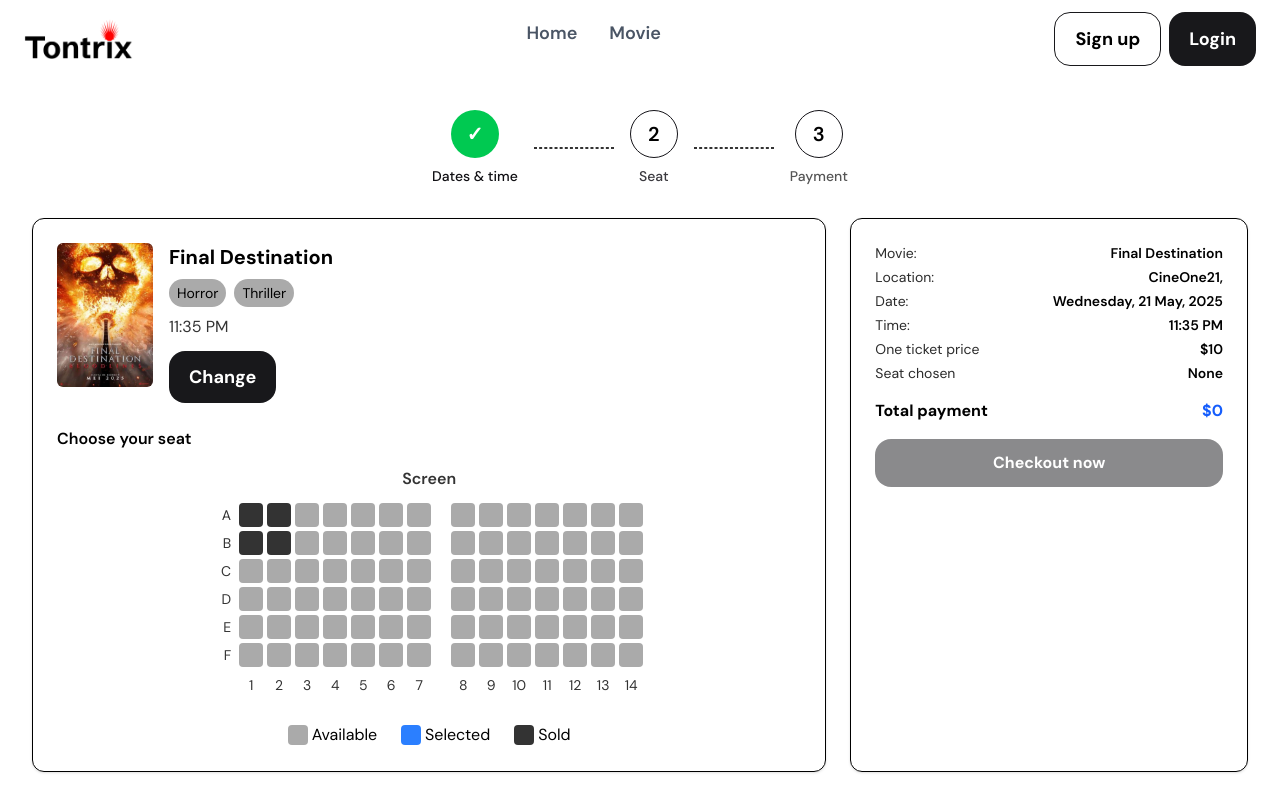
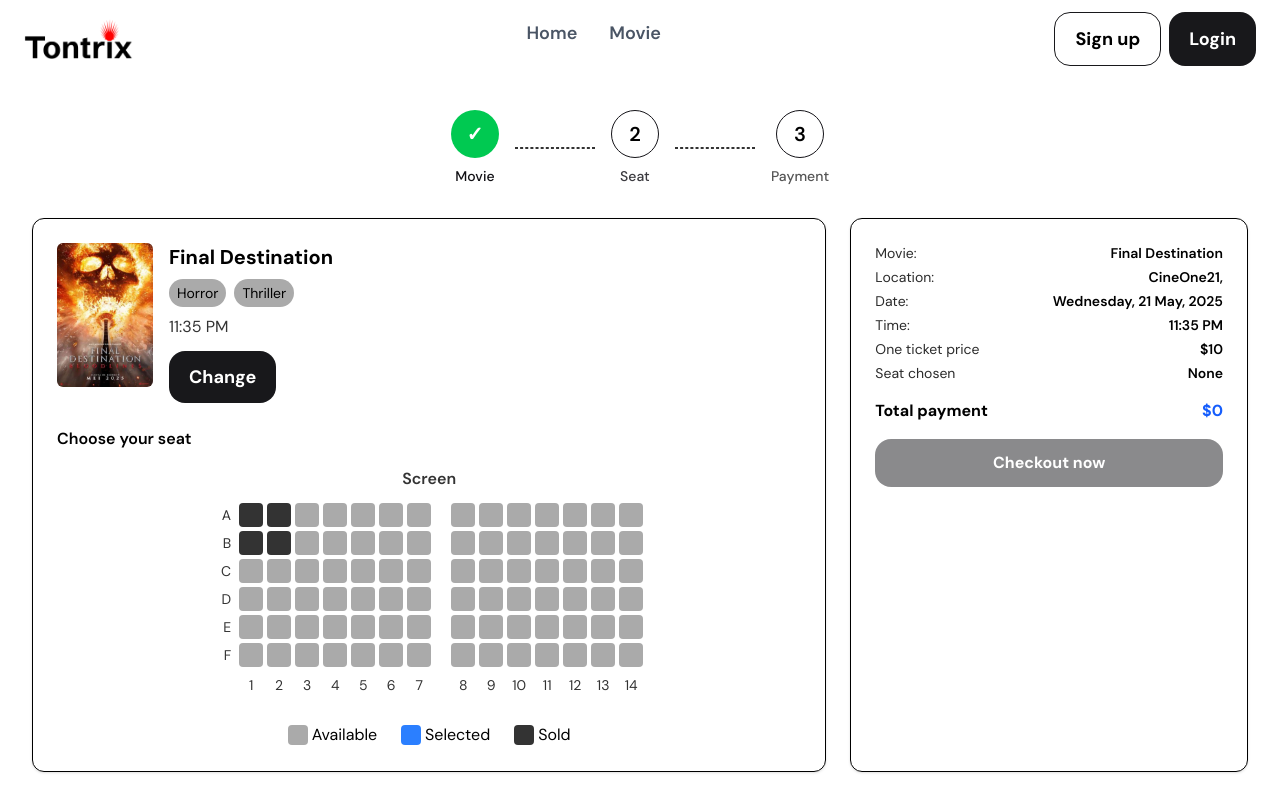
Before and after one commit to ranandasatria/fgo24-react-tickitz, a React (Vite) app: page /buyticket in a window 1280 px wide. Shown: the top 800 px of the page. Built offline with nearby package versions, Linux system fonts and the light colour scheme.

Commit message:
refactor: change stepper wording

```diff
--- a/src/pages/BuyTicket.jsx
+++ b/src/pages/BuyTicket.jsx
@@ -77,7 +77,7 @@ function BuyTicket() {
       <div className="flex gap-4 items-center justify-center my-8 px-4">
         <div className="flex flex-col justify-center items-center gap-2">
           <IconRound variant="done">✓</IconRound>
-          <p className="body-3-medium text-black-600">Dates & time</p>
+          <p className="body-3-medium text-black-600">Movie</p>
         </div>
         <div className="w-12 sm:w-20 border border-dashed border-neutral-500" />
         <div className="flex flex-col justify-center items-center gap-2">
--- a/src/pages/Checkout.jsx
+++ b/src/pages/Checkout.jsx
@@ -89,7 +89,7 @@ function Checkout() {
         <div className="flex gap-4 items-center justify-center my-8 px-4">
           <div className="flex flex-col justify-center items-center gap-2">
             <IconRound variant="done">✓</IconRound>
-            <p className="body-3-medium text-black-600">Dates & time</p>
+            <p className="body-3-medium text-black-600">Movie</p>
           </div>
           <div className="w-12 sm:w-20 border border-dashed border-neutral-500" />
           <div className="flex flex-col justify-center items-center gap-2">
--- a/src/pages/Ticket.jsx
+++ b/src/pages/Ticket.jsx
@@ -67,7 +67,7 @@ function Ticket() {
         <div className="flex gap-4 items-center justify-center my-8 px-4">
           <div className="flex flex-col justify-center items-center gap-2">
             <IconRound variant="done">✓</IconRound>
-            <p className="body-3-medium text-black-600">Dates & time</p>
+            <p className="body-3-medium text-black-600">Movie</p>
           </div>
           <div className="w-12 sm:w-20 border border-dashed border-neutral-500" />
           <div className="flex flex-col justify-center items-center gap-2">
--- a/vite.config.js
+++ b/vite.config.js
@@ -6,6 +6,6 @@ import react from '@vitejs/plugin-react'
 export default defineConfig({
   plugins: [react(), tailwindcss()], server: {
     host: '0.0.0.0',
-    port: 3000,
+    port: 8080,
   },
 })
```
